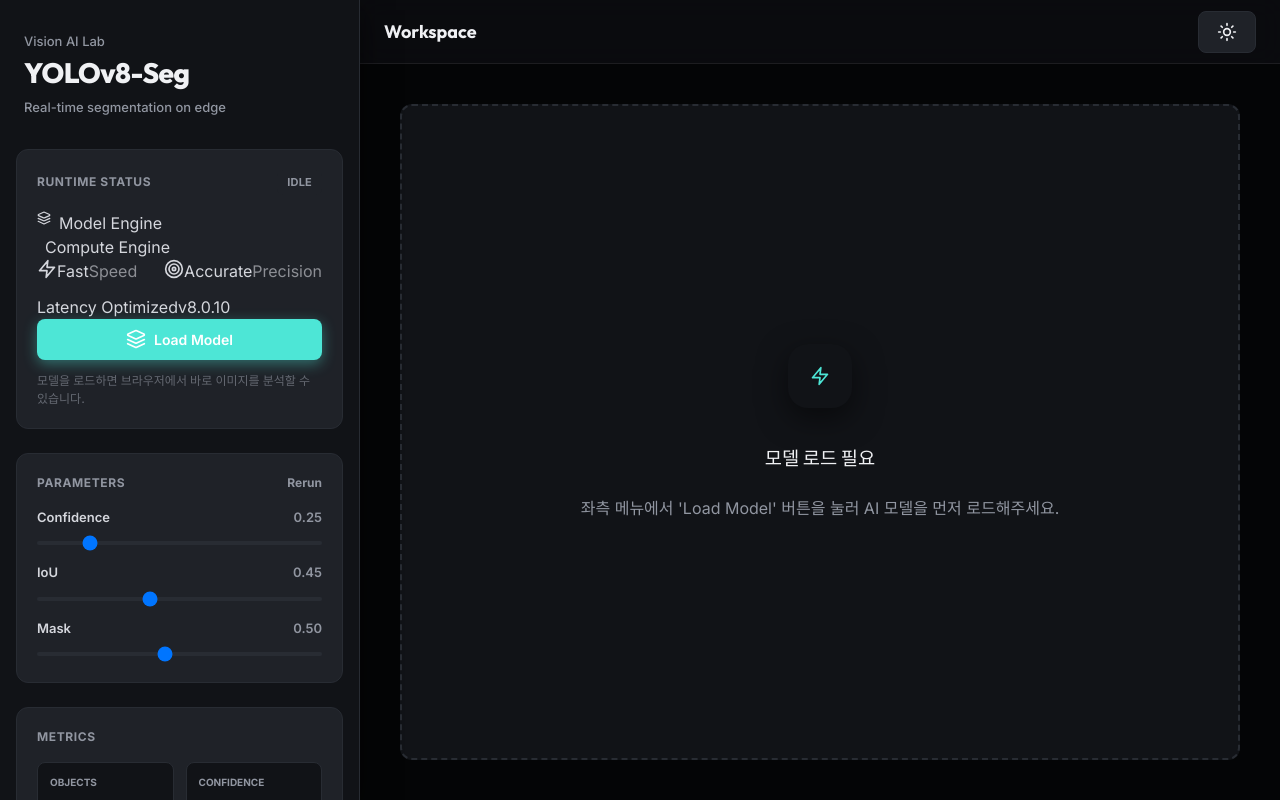
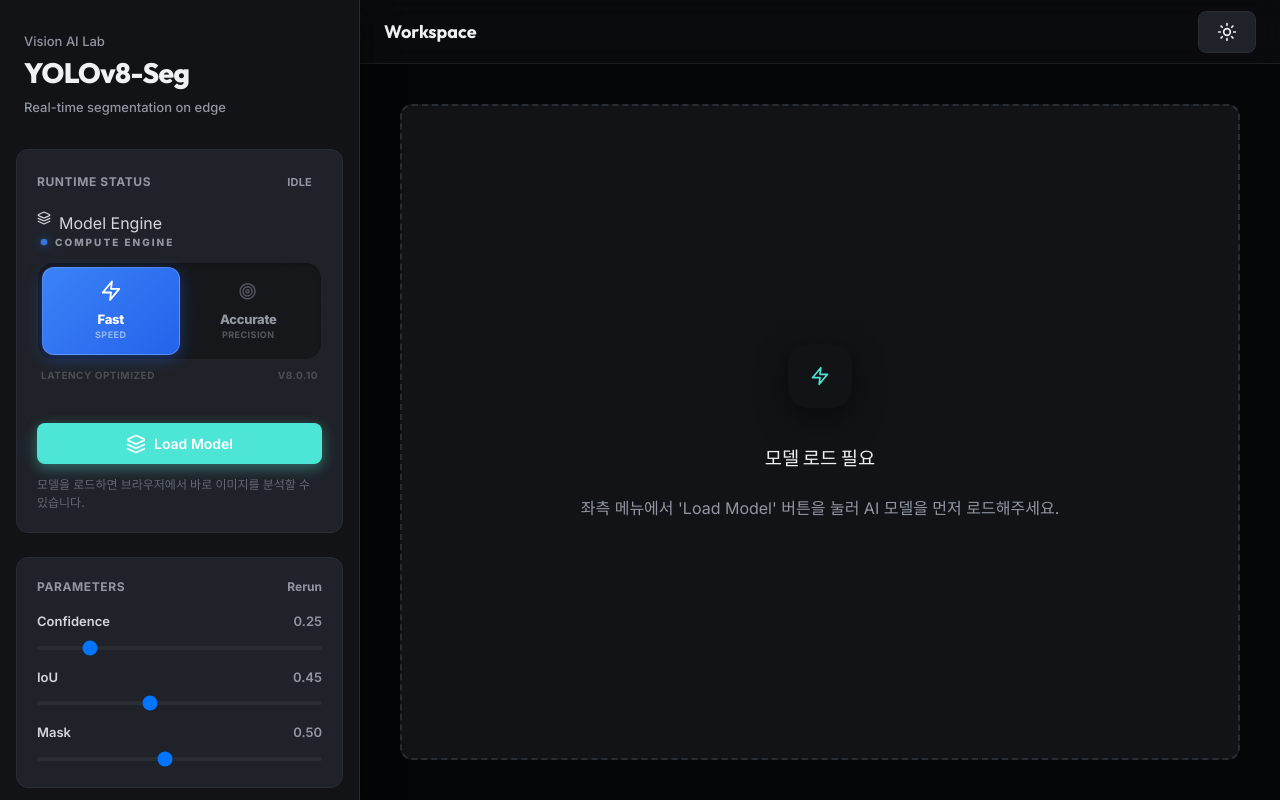
Before and after one commit to currentJob/yolov8-seg-page, a React (Vite) app: page / in a window 1280 px wide. Built offline with nearby package versions, Linux system fonts and the light colour scheme.

Commit message:
style: 모델 선택 영역 전용 CSS 스타일 적용 및 코드 구조화

```diff
--- a/src/App.css
+++ b/src/App.css
@@ -145,7 +145,129 @@
   object-fit: contain;
 }
 
-/* Controls & UI Elements */
+/* Model Selector Segmented Control */
+.model-selector-group {
+  margin-bottom: 40px;
+}
+
+.model-selector-header {
+  display: flex;
+  align-items: center;
+  gap: 8px;
+  margin-bottom: 12px;
+  padding: 0 4px;
+}
+
+.selector-dot {
+  width: 6px;
+  height: 6px;
+  border-radius: 50%;
+  background: #3b82f6;
+  box-shadow: 0 0 10px rgba(59, 130, 246, 0.8);
+  animation: pulse-glow 2s infinite;
+}
+
+@keyframes pulse-glow {
+  0%, 100% { transform: scale(1); opacity: 1; }
+  50% { transform: scale(1.5); opacity: 0.5; }
+}
+
+.model-selector-header label {
+  font-size: 10px;
+  font-weight: 900;
+  color: var(--text-muted);
+  text-transform: uppercase;
+  letter-spacing: 0.2em;
+}
+
+.model-selector-track {
+  position: relative;
+  background: rgba(0, 0, 0, 0.3);
+  border: 1px solid rgba(255, 255, 255, 0.05);
+  border-radius: 16px;
+  padding: 4px;
+  display: flex;
+  backdrop-filter: blur(20px);
+  box-shadow: inset 0 2px 4px rgba(0, 0, 0, 0.2);
+}
+
+.model-selector-thumb {
+  position: absolute;
+  top: 4px;
+  bottom: 4px;
+  width: calc(50% - 4px);
+  background: linear-gradient(135deg, #3b82f6, #2563eb);
+  border-radius: 12px;
+  transition: transform 0.5s cubic-bezier(0.34, 1.56, 0.64, 1);
+  box-shadow: 0 4px 15px rgba(37, 99, 235, 0.4);
+  border: 1px solid rgba(255, 255, 255, 0.2);
+  z-index: 1;
+}
+
+.model-selector-option {
+  position: relative;
+  flex: 1;
+  display: flex;
+  flex-direction: column;
+  align-items: center;
+  justify-content: center;
+  padding: 14px 0;
+  z-index: 2;
+  transition: all 0.3s ease;
+  color: var(--text-muted);
+}
+
+.model-selector-option.active {
+  color: white;
+}
+
+.model-selector-option:not(.active):hover {
+  color: var(--text);
+  transform: translateY(-1px);
+}
+
+.model-icon-wrap {
+  margin-bottom: 6px;
+  transition: transform 0.5s ease;
+}
+
+.model-selector-option.active .model-icon-wrap {
+  transform: scale(1.1) rotate(0);
+}
+
+.model-selector-option:not(.active) .model-icon-wrap {
+  transform: scale(0.9) rotate(-10deg);
+  opacity: 0.5;
+}
+
+.model-name {
+  font-size: 13px;
+  font-weight: 800;
+  letter-spacing: -0.02em;
+  line-height: 1;
+  margin-bottom: 2px;
+}
+
+.model-desc {
+  font-size: 9px;
+  font-weight: 700;
+  text-transform: uppercase;
+  letter-spacing: 0.05em;
+  opacity: 0.5;
+}
+
+.model-selector-footer {
+  display: flex;
+  justify-content: space-between;
+  padding: 8px 4px 0;
+  font-size: 10px;
+  font-weight: 700;
+  color: rgba(255, 255, 255, 0.2);
+  text-transform: uppercase;
+  letter-spacing: 0.05em;
+}
+
+/* Original panel section style preserved below */
 .panel-section {
   background: var(--surface-muted);
   border-radius: var(--radius);
--- a/src/components/layout/Sidebar.jsx
+++ b/src/components/layout/Sidebar.jsx
@@ -52,23 +52,17 @@
               </label>
             </div>
 
-          <div className="mb-10">
-            {/* Section Header */}
-            <div className="flex items-center gap-2 mb-4 px-1">
-              <div className="w-1.5 h-1.5 rounded-full bg-blue-500 shadow-[0_0_10px_rgba(59,130,246,0.8)] animate-pulse" />
-              <label className="text-[11px] font-black text-gray-500 uppercase tracking-[0.25em]">
-                Compute Engine
-              </label>
+          <div className="model-selector-group">
+            <div className="model-selector-header">
+              <div className="selector-dot" />
+              <label>Compute Engine</label>
             </div>
 
-            {/* Modern Segmented Control */}
-            <div className="relative p-1 bg-black/40 border border-white/5 rounded-2xl flex backdrop-blur-xl shadow-2xl">
-              {/* Sliding Highlight Background */}
+            <div className="model-selector-track">
               <div
-                className="absolute inset-y-1 transition-all duration-500 ease-[cubic-bezier(0.34,1.56,0.64,1)] bg-gradient-to-br from-blue-600 to-blue-700 rounded-[12px] shadow-[0_8px_20px_rgba(37,99,235,0.3)] border border-white/20"
+                className="model-selector-thumb"
                 style={{
-                  width: 'calc(50% - 4px)',
-                  left: selectedModel === 'yolov8-seg-half.onnx' ? '4px' : 'calc(50%)'
+                  transform: selectedModel === 'yolov8-seg-half.onnx' ? 'translateX(0)' : 'translateX(100%)'
                 }}
               />
 
@@ -77,14 +71,15 @@
                 return (
                   <button
                     key={model.id}
-                    className={`relative flex-1 flex flex-col items-center justify-center py-4 z-10 transition-all duration-300
-                      ${isSelected ? 'text-white scale-100' : 'text-gray-500 hover:text-gray-300 scale-95 hover:scale-100'}`}
+                    className={`model-selector-option ${isSelected ? 'active' : ''}`}
                     onClick={() => !yolo.isBusy && setSelectedModel(model.id)}
                     disabled={yolo.isBusy}
                   >
-                    <Icon name={model.icon} size={20} className={`mb-1.5 transition-transform duration-500 ${isSelected ? 'rotate-0' : '-rotate-12 opacity-50'}`} />
-                    <span className="text-[13px] font-black tracking-tight leading-none mb-1">{model.name.split(' ')[0]}</span>
-                    <span className={`text-[9px] font-bold uppercase tracking-widest opacity-60 transition-opacity ${isSelected ? 'opacity-90' : 'opacity-40'}`}>
+                    <div className="model-icon-wrap">
+                      <Icon name={model.icon} size={20} />
+                    </div>
+                    <span className="model-name">{model.name.split(' ')[0]}</span>
+                    <span className="model-desc">
                       {model.id.includes('half') ? 'Speed' : 'Precision'}
                     </span>
                   </button>
@@ -92,10 +87,9 @@
               })}
             </div>
 
-            {/* Status Info Badge */}
-            <div className="mt-3 px-1 flex justify-between items-center text-[10px] font-bold text-gray-600 uppercase tracking-tight">
+            <div className="model-selector-footer">
               <span>Latency Optimized</span>
-              <span className="text-blue-500/50">v8.0.10</span>
+              <span>v8.0.10</span>
             </div>
           </div>
           </div>
```
